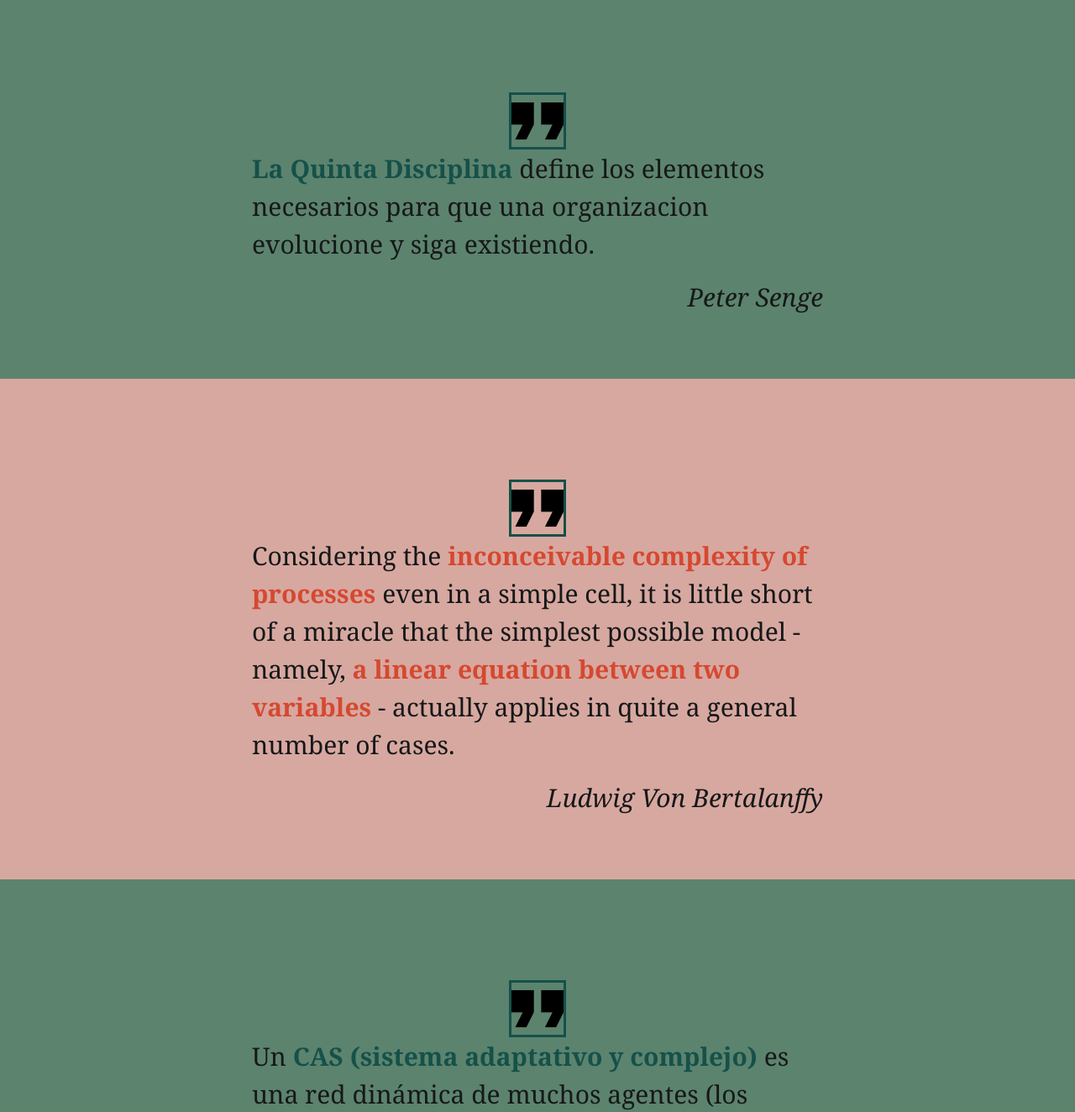
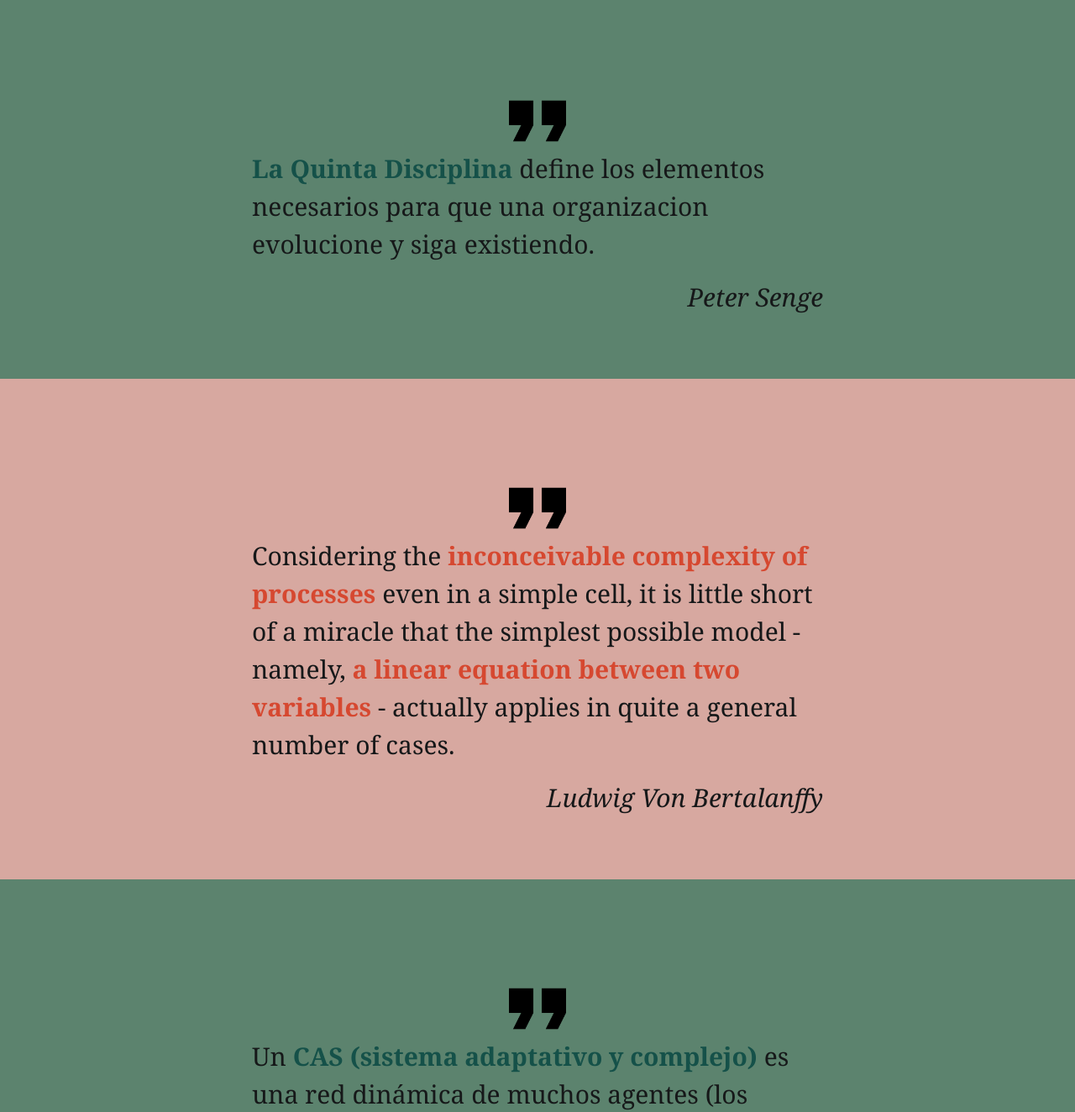
Before and after one commit to vmgabriel/page-planeacion, a Jekyll site: the page built from index.html, in a window 1280 px wide. Shown: the part 894-2218 px from the top of the page at 84% size. Built offline with Jekyll 4.4.1, drawn with Linux system fonts in a browser that asks for light colours.

Commit message:
Error Border

```diff
--- a/_sass/_layout/_l-index.scss
+++ b/_sass/_layout/_l-index.scss
@@ -34,6 +34,7 @@
 
     img {
         width: 10%;
+        border: 0;
     }
 
     cite {
```
